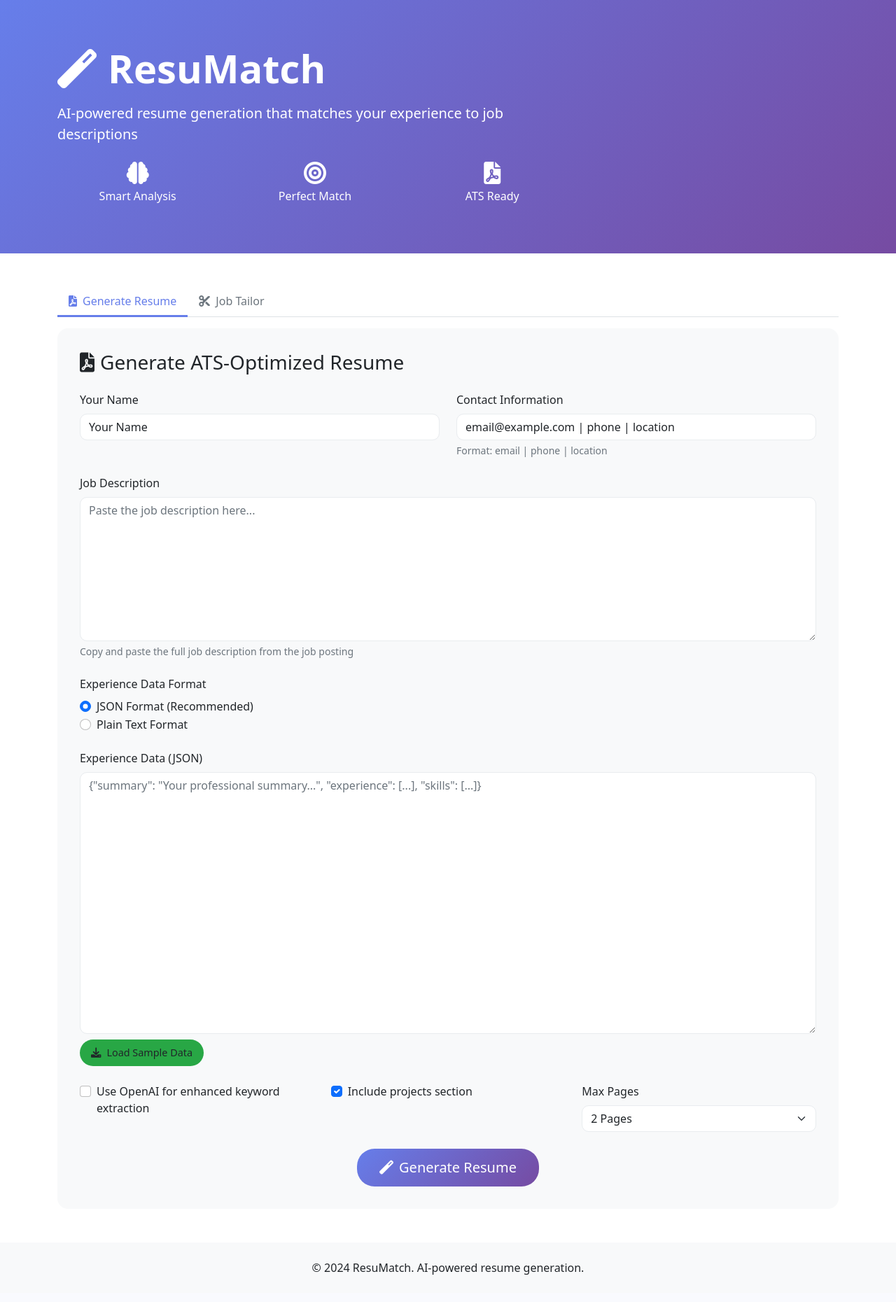
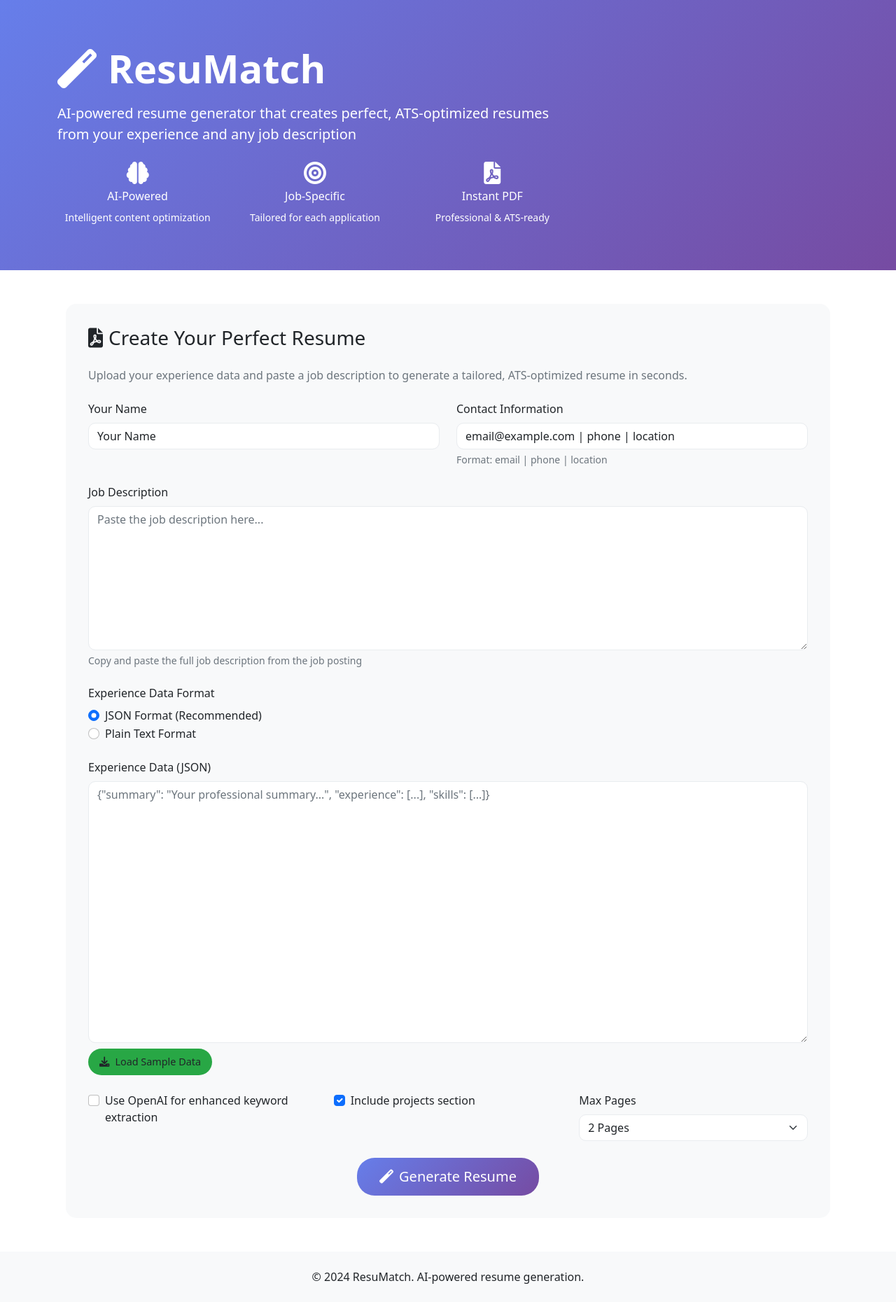
Before and after one commit to akabbas/resumatch, a Flask app: page / in a window 1280 px wide. Shown: the whole page at 70% size. Before the commit the page ends 1821 px from the top, so only its background shows below. Run offline with Flask 3, Linux system fonts and the light colour scheme; some libraries are stand-ins or nearby versions.

Commit message:
feat: Streamline ResuMatch to focus on single powerful feature
- Remove job tailor feature from web interface and documentation
- Simplify web interface to one clear workflow
- Update README with crystal-clear value proposition
- Focus on core resume generation functionality
- Remove confusing dual-feature approach
- Update hero section and form descriptions
- Remove job tailor routes and JavaScript code

ResuMatch now has ONE clear purpose: Your Experience + Job Description → Perfect Resume PDF

```diff
--- a/app.py
+++ b/app.py
@@ -120,68 +120,7 @@
         flash(f'Error downloading resume: {str(e)}', 'error')
         return redirect(url_for('index'))
 
-@app.route('/tailor', methods=['POST'])
-def tailor_resume():
-    """Tailor resume using Job Tailor feature"""
-    try:
-        job_description = request.form.get('job_description', '').strip()
-        bullets_text = request.form.get('bullets_text', '').strip()
 
-        if not job_description or not bullets_text:
-            flash('Both job description and bullets are required', 'error')
-            return redirect(url_for('index'))
-
-        # Parse bullets from text format
-        bullets = []
-        current_bullet = None
-
-        for line in bullets_text.split('\n'):
-            line = line.strip()
-            if line.startswith('TEXT:'):
-                if current_bullet:
-                    bullets.append(current_bullet)
-                current_bullet = BulletPoint(
-                    text=line[5:].strip(),
-                    tags=[],
-                    category="experience"
-                )
-            elif line.startswith('TAGS:') and current_bullet:
-                tags = [tag.strip() for tag in line[5:].strip().split(',')]
-                current_bullet.tags = tags
-
-        if current_bullet:
-            bullets.append(current_bullet)
-
-        if not bullets:
-            flash('No valid bullets found in the provided text', 'error')
-            return redirect(url_for('index'))
-
-        # Initialize tailor
-        tailor = ResumeTailor()
-
-        # Tailor resume
-        tailored_result = tailor.tailor_resume(
-            job_description=job_description,
-            bullets=bullets,
-            top_n=int(request.form.get('top_n', 8))
-        )
-
-        # Format the result to match what the frontend expects
-        formatted_result = {
-            'success': True,
-            'result': {
-                'top_bullets': tailored_result.get('selected_bullets', []),
-                'job_analysis': tailored_result.get('job_analysis', {}),
-                'keywords': tailored_result.get('keywords', []),
-                'message': 'Resume tailored successfully'
-            }
-        }
-
-        return jsonify(formatted_result)
-
-    except Exception as e:
-        flash(f'Error tailoring resume: {str(e)}', 'error')
-        return jsonify({'success': False, 'message': str(e)})
 
 @app.route('/api/sample-data')
 def get_sample_data():
--- a/templates/index.html
+++ b/templates/index.html
@@ -86,24 +86,27 @@
                     <h1 class="display-4 fw-bold mb-3">
                         <i class="fas fa-magic me-3"></i>ResuMatch
                     </h1>
-                    <p class="lead mb-4">AI-powered resume generation that matches your experience to job descriptions</p>
+                    <p class="lead mb-4">AI-powered resume generator that creates perfect, ATS-optimized resumes from your experience and any job description</p>
                     <div class="row">
                         <div class="col-md-4">
                             <div class="text-center">
                                 <i class="fas fa-brain fa-2x mb-2"></i>
-                                <h6>Smart Analysis</h6>
+                                <h6>AI-Powered</h6>
+                                <small>Intelligent content optimization</small>
                             </div>
                         </div>
                         <div class="col-md-4">
                             <div class="text-center">
                                 <i class="fas fa-bullseye fa-2x mb-2"></i>
-                                <h6>Perfect Match</h6>
+                                <h6>Job-Specific</h6>
+                                <small>Tailored for each application</small>
                             </div>
                         </div>
                         <div class="col-md-4">
                             <div class="text-center">
                                 <i class="fas fa-file-pdf fa-2x mb-2"></i>
-                                <h6>ATS Ready</h6>
+                                <h6>Instant PDF</h6>
+                                <small>Professional & ATS-ready</small>
                             </div>
                         </div>
                     </div>
@@ -126,26 +129,11 @@
             {% endif %}
         {% endwith %}
 
-        <!-- Tabs -->
-        <ul class="nav nav-tabs" id="resumeTabs" role="tablist">
-            <li class="nav-item" role="presentation">
-                <button class="nav-link active" id="generate-tab" data-bs-toggle="tab" data-bs-target="#generate" type="button" role="tab">
-                    <i class="fas fa-file-pdf me-2"></i>Generate Resume
-                </button>
-            </li>
-            <li class="nav-item" role="presentation">
-                <button class="nav-link" id="tailor-tab" data-bs-toggle="tab" data-bs-target="#tailor" type="button" role="tab">
-                    <i class="fas fa-cut me-2"></i>Job Tailor
-                </button>
-            </li>
-        </ul>
-
-        <!-- Tab Content -->
-        <div class="tab-content" id="resumeTabsContent">
-            <!-- Generate Resume Tab -->
-            <div class="tab-pane fade show active" id="generate" role="tabpanel">
+        <!-- Main Content -->
+        <div class="container">
                 <div class="form-section">
-                    <h3 class="mb-4"><i class="fas fa-file-pdf me-2"></i>Generate ATS-Optimized Resume</h3>
+                    <h3 class="mb-4"><i class="fas fa-file-pdf me-2"></i>Create Your Perfect Resume</h3>
+                    <p class="text-muted mb-4">Upload your experience data and paste a job description to generate a tailored, ATS-optimized resume in seconds.</p>
 
                     <form id="resumeForm" method="POST" action="/generate">
                         <!-- Personal Information -->
@@ -257,60 +245,6 @@
                         </a>
                     </div>
                 </div>
-            </div>
-
-            <!-- Job Tailor Tab -->
-            <div class="tab-pane fade" id="tailor" role="tabpanel">
-                <div class="form-section">
-                    <h3 class="mb-4"><i class="fas fa-cut me-2"></i>Job Tailor - Match Bullets to Jobs</h3>
-
-                    <form id="tailorForm" method="POST" action="/tailor">
-                        <!-- Job Description -->
-                        <div class="mb-4">
-                            <label for="tailor_job_description" class="form-label">Job Description</label>
-                            <textarea class="form-control" id="tailor_job_description" name="job_description" rows="8"
-                                      placeholder="Paste the job description here..." required></textarea>
-                        </div>
-
-                        <!-- Bullets -->
-                        <div class="mb-4">
-                            <label for="bullets_text" class="form-label">Experience Bullets</label>
-                            <textarea class="form-control" id="bullets_text" name="bullets_text" rows="15"
-                                      placeholder="Enter your experience bullets in the format:
-TEXT: Your bullet point description
-TAGS: skill1, skill2, skill3
-
-TEXT: Another bullet point
-TAGS: skill4, skill5" required></textarea>
-                            <button type="button" class="btn sample-data-btn mt-2" onclick="loadSampleBullets()">
-                                <i class="fas fa-download me-2"></i>Load Sample Bullets
-                            </button>
-                        </div>
-
-                        <!-- Top N Selection -->
-                        <div class="mb-4">
-                            <label for="top_n" class="form-label">Number of Top Bullets to Return</label>
-                            <select class="form-select" id="top_n" name="top_n">
-                                <option value="5">5 Bullets</option>
-                                <option value="8" selected>8 Bullets</option>
-                                <option value="10">10 Bullets</option>
-                                <option value="12">12 Bullets</option>
-                            </select>
-                        </div>
-
-                        <!-- Submit Button -->
-                        <div class="text-center">
-                            <button type="submit" class="btn btn-primary btn-lg">
-                                <i class="fas fa-cut me-2"></i>Tailor Resume
-                            </button>
-                        </div>
-                    </form>
-
-                    <!-- Tailor Results -->
-                    <div id="tailorResults" class="mt-4" style="display: none;">
-                        <h4><i class="fas fa-chart-bar me-2"></i>Tailored Results</h4>
-                        <div id="tailorResultsContent"></div>
-                    </div>
                 </div>
             </div>
         </div>
```
Also changed, not shown: README.md.
